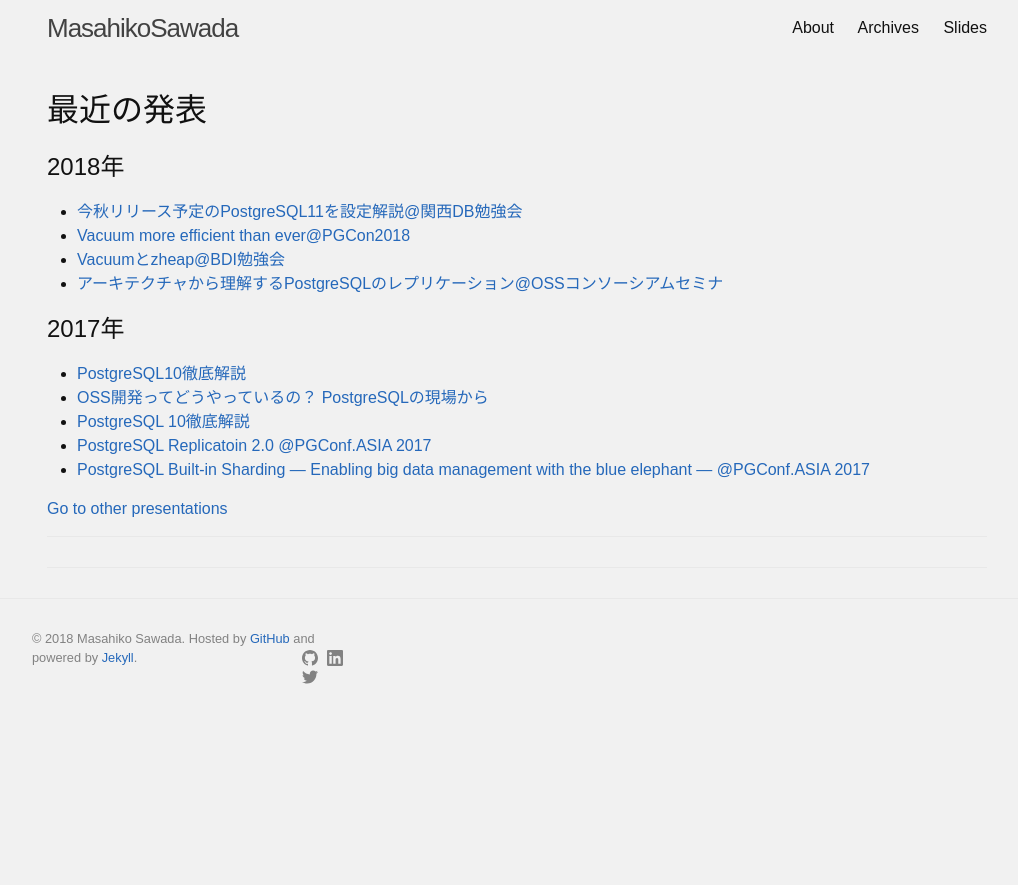
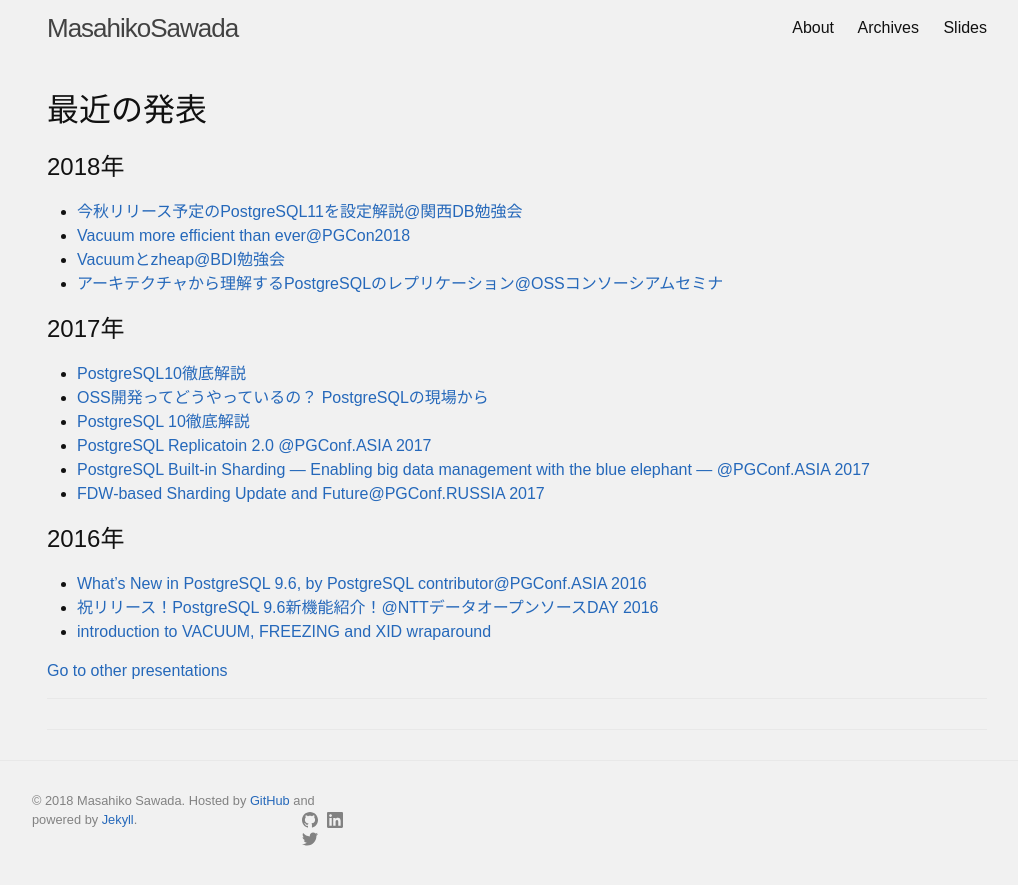
Before and after one commit to MasahikoSawada/masahikosawada.github.io, a Jekyll site: the page built from slides.md, in a window 1280 px wide. Shown: the top 885 px of the page, without its empty margins (123-1141 px from the left). Built offline with Jekyll 4.4.1, drawn with Linux system fonts in a browser that asks for light colours.

Commit message:
Update slide.md file.

```diff
--- a/slides.md
+++ b/slides.md
@@ -18,5 +18,11 @@
 * [PostgreSQL 10徹底解説](https://www.slideshare.net/masahikosawada98/)
 * [PostgreSQL Replicatoin 2.0 @PGConf.ASIA 2017](http://www.pgconf.asia/JA/2017/wp-content/uploads/sites/2/2017/12/D1-A3.pdf)
 * [PostgreSQL Built-in Sharding — Enabling big data management with the blue elephant — @PGConf.ASIA 2017](http://www.pgconf.asia/JA/2017/wp-content/uploads/sites/2/2017/12/D2-B1.pdf)
+* [FDW-based Sharding Update and Future@PGConf.RUSSIA 2017](https://www.slideshare.net/masahikosawada98/whats-new-in-96-by-postgresql-contributor)
+
+## 2016年
+* [What's New in PostgreSQL 9.6, by PostgreSQL contributor@PGConf.ASIA 2016](https://www.slideshare.net/masahikosawada98/whats-new-in-96-by-postgresql-contributor)
+* [祝リリース！PostgreSQL 9.6新機能紹介！@NTTデータオープンソースDAY 2016](https://www.slideshare.net/masahikosawada98/postgresql-96-69228794)
+* [introduction to VACUUM, FREEZING and XID wraparound](https://www.slideshare.net/masahikosawada98/introduction-vauum-freezing-xid-wraparound)
 
 [Go to other presentations](https://www.slideshare.net/masahikosawada98/presentations)
```
